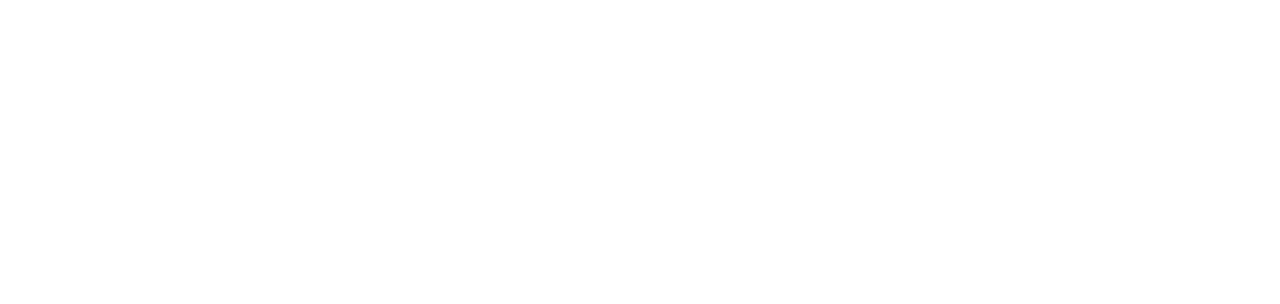
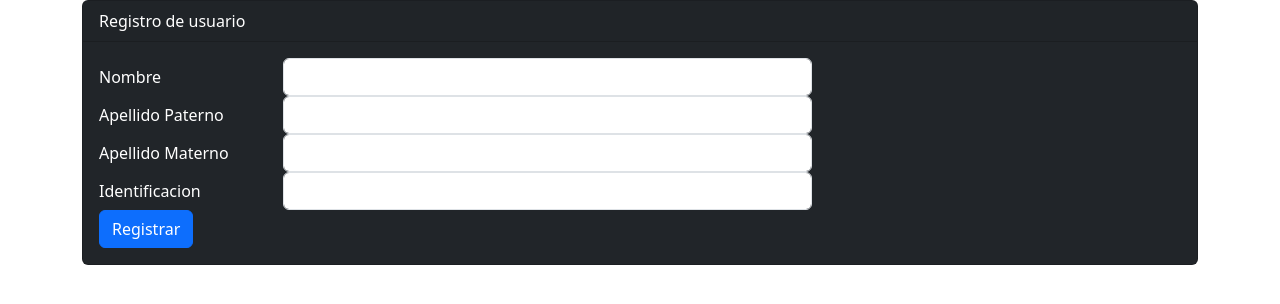
Before and after one commit to Lostgrammer/test-software-developer-frontend, an Angular app: page /cliente/form in a window 1280 px wide. Before the commit this address led to /. Shown: the top 304 px of the page. Built offline with nearby package versions, Linux system fonts and the light colour scheme.

Commit message:
creando formulario con componentes y editarndo html y rutas

```diff
--- a/src/app/cliente/cliente.component.html
+++ b/src/app/cliente/cliente.component.html
@@ -2,6 +2,11 @@
     <div class="card-header">Usuarios</div>
     <div class="card-body">
       <h5 class="card-title">Lista usuarios registrados</h5>
+
+      <div class="my-2 text-left">
+        <button class="btn btn-rounded btn-primary" type="button" [routerLink]="['/cliente/form']" routerLinkActive="router-link-active" >Registrar cliente</button>
+      </div>
+
       <table class="table table-bordered table-striped">
         <thead>
             <tr>
--- /dev/null
+++ b/src/app/cliente/form.component.html
@@ -0,0 +1,36 @@
+<div class="card bg-dark text-white">
+    <div class="card-header">{{ titulo }}</div>
+    <div class="card-body">
+        <form (ngSubmit) = "create()">
+            <div class="form-group row">
+                <label for="" class="col-form-label col-sm-2">Nombre</label>
+                <div class="col-sm-6">
+                    <input type="text" class="form-control" [(ngModel)]="cliente.nombre" name="nombre">
+                </div>
+            </div>
+            <div class="form-group row">
+                <label for="" class="col-form-label col-sm-2">Apellido Paterno</label>
+                <div class="col-sm-6">
+                    <input type="text" class="form-control" [(ngModel)]="cliente.apellidoPaterno" name="apellidoPaterno">
+                </div>
+            </div>
+            <div class="form-group row">
+                <label for="" class="col-form-label col-sm-2">Apellido Materno</label>
+                <div class="col-sm-6">
+                    <input type="text" class="form-control" [(ngModel)]="cliente.apellidoMaterno" name="apellidoMaterno">
+                </div>
+            </div>
+            <div class="form-group row">
+                <label for="" class="col-form-label col-sm-2">Identificacion</label>
+                <div class="col-sm-6">
+                    <input type="text" class="form-control" [(ngModel)]="cliente.identificacion" name="identificacion">
+                </div>
+            </div>
+            <div class="form-group row">
+                <div class="col-sm-6">
+                    <button class="btn btn-primary" role="button">Registrar</button>
+                </div>
+            </div>
+        </form>
+    </div>
+</div>
--- /dev/null
+++ b/src/app/cliente/form.component.ts
@@ -0,0 +1,19 @@
+import { Component } from '@angular/core';
+import { Cliente } from './cliente';
+
+@Component({
+  selector: 'app-form',
+  templateUrl: './form.component.html'
+})
+export class FormComponent {
+  public cliente:Cliente = new Cliente();
+  public titulo:string="Registro de usuario";
+
+  ngOnInit(): void {
+  }
+
+  public create():void{
+    console.log("cliqueado");
+    console.log(this.cliente);
+  }
+}
```
Also changed, not shown: src/app/app.module.ts (+8 -4 lines).
